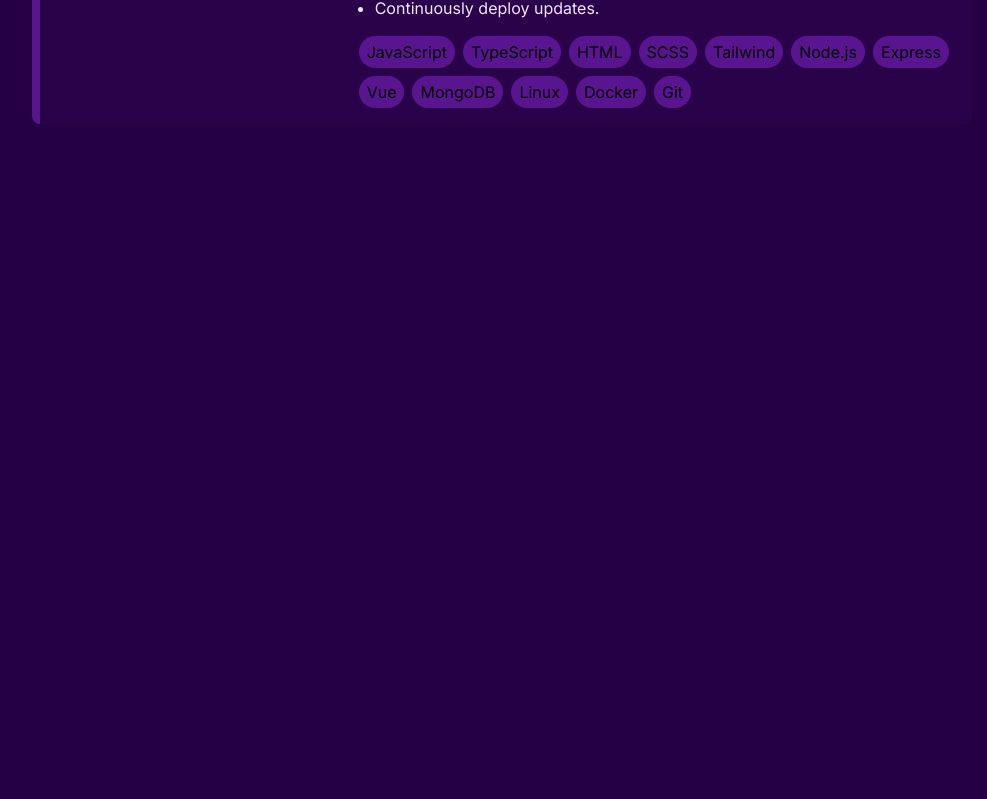
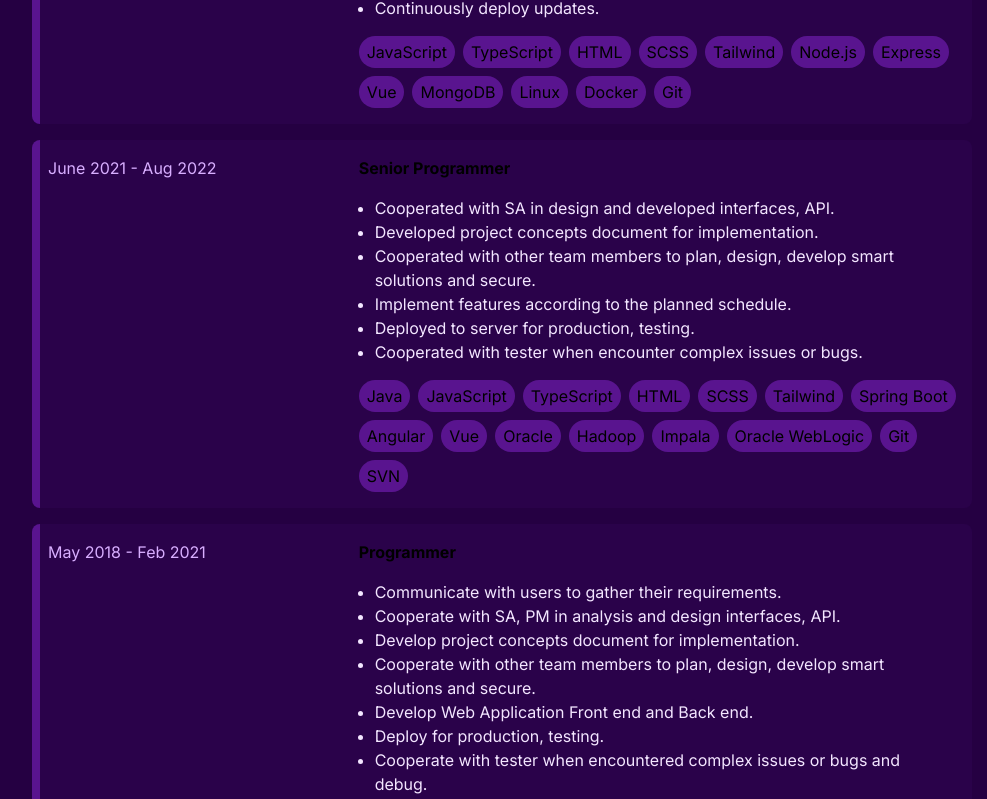
Before and after one commit to annopud/annop-portfolio, a Next.js app: page /experience in a window 1280 px wide. Shown: the part 756-1555 px from the top of the page, without its empty margins (138-1125 px from the left). Built offline with nearby package versions, Linux system fonts and the light colour scheme; a web font is replaced by a local one.

Commit message:
modified experiece card component animation to triggered imidiatly when intersect

```diff
--- a/app/ui/component/experience-card.tsx
+++ b/app/ui/component/experience-card.tsx
@@ -22,12 +22,12 @@
       threshold: number[];
     } = {
       rootMargin: '0px',
-      threshold: [],
+      threshold: [0],
     };
 
-    for (let i = 0; i <= 1.0; i += 0.01) {
-      options.threshold.push(i);
-    }
+    // for (let i = 0; i <= 1.0; i += 0.01) {
+    //   options.threshold.push(i);
+    // }
 
     const observer = new IntersectionObserver((entries, observer) => {
       entries.forEach((entry) => {
@@ -71,13 +71,20 @@
         // -(30) + 30 = 0
 
         // min(max(0,bottom), height) - min(max(0, top), height) = 0
-        // console.log('overlapHeightPx', overlapHeightPx);
+        // console.log(
+        //   'overlapHeightPx',
+        //   overlapHeightPx,
+        //   entry.intersectionRatio
+        // );
         // console.log('entry', entry);
-        if (overlapHeightPx > 20) {
+
+        if (entry.isIntersecting) {
           setVisible(() => {
+            // console.log(index + ' visible');
             return true;
           });
         } else {
+          // console.log(index + ' >>> invisible');
           setVisible(() => {
             return false;
           });
@@ -124,7 +131,7 @@
             ['translate-x-0 opacity-100']: visible,
             ['translate-x-[50%] opacity-0']: !visible,
           },
-          'transition-[transform,opacity] duration-500'
+          'transition-[transform,opacity] delay-200 duration-500'
         )}
       >
         <div className={'col-span-4 p-2 text-purple-300'}>
```
